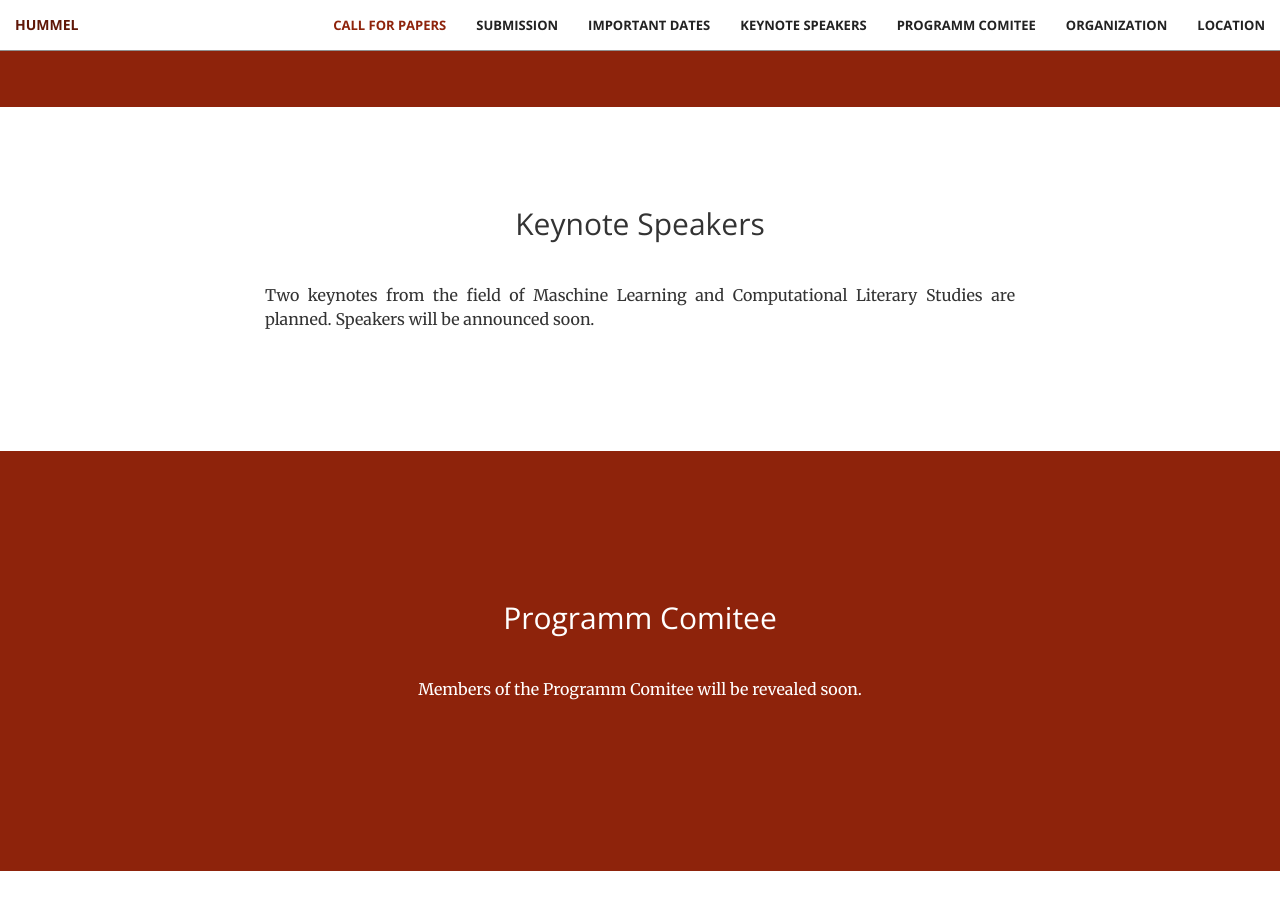
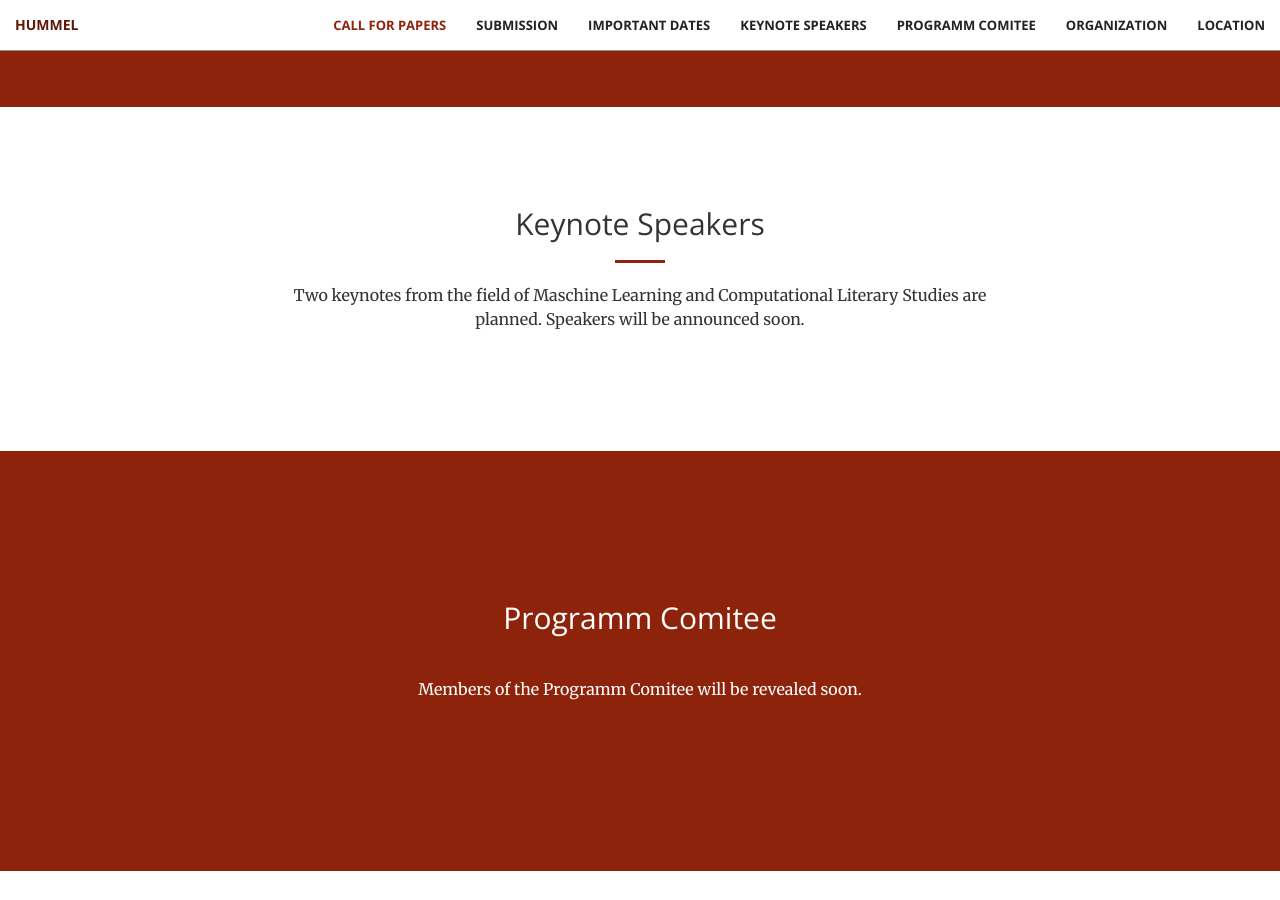
Before and after one commit to cophi-wue/ecml19.hummel.github.io, a Jekyll site: the page built from index.html, in a window 1280 px wide and 900 px high, scrolled down 3395 px. Built offline with Jekyll 4.4.1, drawn with Linux system fonts in a browser that asks for light colours.

Commit message:
Update keynotes.html

```diff
--- a/_includes/keynotes.html
+++ b/_includes/keynotes.html
@@ -3,14 +3,12 @@
         <div class="row">
             <div class="col-lg-8 col-lg-offset-2 text-center">
                 <h2 class="section-heading">Keynote Speakers</h2>
-                <hr class="light">
-                <div align="justify">
+                <hr>
                 <p>
                 Two keynotes from the field of Maschine Learning and Computational Literary Studies are planned.
                 Speakers will be announced soon.
                 </p>
                 </div>
                 </div>
-                </div>
     </div>
                 </section>
```
